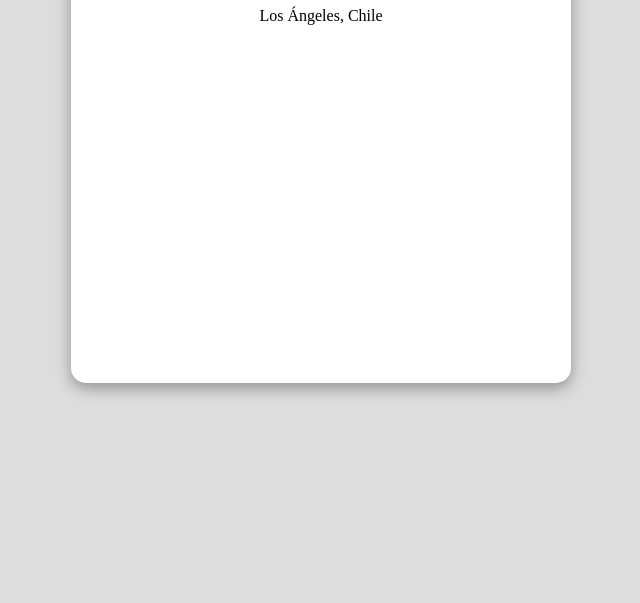
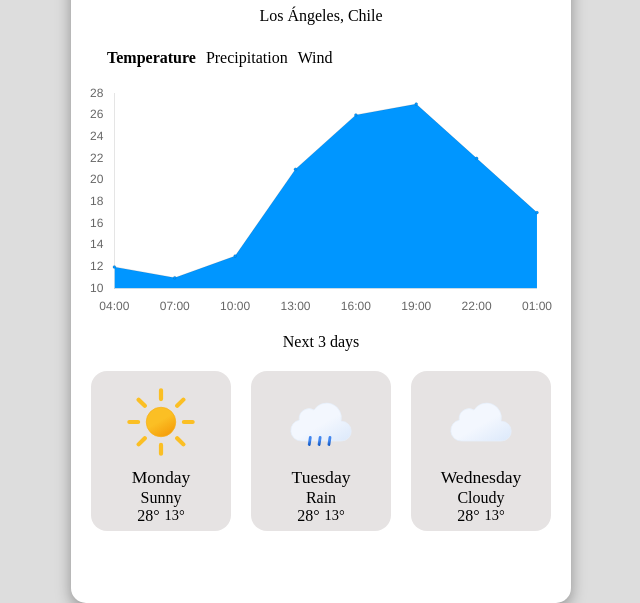
Before and after one commit to MiguelHigueraDev/weather-app, a website built with webpack: page src/index.html in a window 1280 px wide. Shown: the part 297-900 px from the top of the page, without its empty margins (319-959 px from the left). Before the commit the page ends 800 px from the top, so only its background shows below. Built offline with nearby package versions, Linux system fonts and the light colour scheme.

Commit message:
Finish base design

```diff
--- a/package.json
+++ b/package.json
@@ -15,6 +15,9 @@
     "@babel/preset-env": "^7.23.3",
     "babel-loader": "^9.1.3",
     "css-loader": "^6.8.1",
+    "eslint": "^8.54.0",
+    "eslint-config-airbnb-base": "^15.0.0",
+    "eslint-plugin-import": "^2.29.0",
     "html-webpack-plugin": "^5.5.3",
     "style-loader": "^3.3.3",
     "webpack": "^5.89.0",
--- a/src/index.html
+++ b/src/index.html
@@ -10,7 +10,7 @@
 <body>
     <main>
         <div class="weather-temperature">
-            <img src="./icons/svg/thunderstorms-day-rain.svg">
+            <img src="./icons/svg/thunderstorms-day-rain.svg" alt="Thunderstorm">
             <h1>19°C</h1>
             <h3>Thunderstorm</h3>
         </div>
@@ -18,7 +18,52 @@
             <h3>Los Ángeles, Chile</h3>
         </div>
         <div class="daily-forecast">
+            <div class="info-selector">
+                <ul>
+                    <li class="selected-info">Temperature</li>
+                    <li>Precipitation</li>
+                    <li>Wind</li>
+                </ul>
+            </div>
             <canvas id="daily-forecast-chart"></canvas>
+        </div>
+        <div class="weekly-forecast">
+            <h3>Next 3 days</h3>
+            <div class="weather-cards">
+                <div class="weather-card">
+                    <img src="./icons/svg/clear-day.svg">
+                    <div class="weather-card-text">
+                        <h4 class="day">Monday</h4>
+                        <h5 class="daily-forecast">Sunny</h5>
+                        <div class="high-and-low">
+                            <p class="high">28°</p>
+                            <p class="low">13°</p>
+                        </div>
+                    </div>
+                </div>
+                <div class="weather-card">
+                    <img src="./icons/svg/rain.svg">
+                    <div class="weather-card-text">
+                        <h4 class="day">Tuesday</h4>
+                        <h5 class="daily-forecast">Rain</h5>
+                        <div class="high-and-low">
+                            <p class="high">28°</p>
+                            <p class="low">13°</p>
+                        </div>
+                    </div>
+                </div>
+                <div class="weather-card">
+                    <img src="./icons/svg/cloudy.svg">
+                    <div class="weather-card-text">
+                        <h4 class="day">Wednesday</h4>
+                        <h5 class="daily-forecast">Cloudy</h5>
+                        <div class="high-and-low">
+                            <p class="high">28°</p>
+                            <p class="low">13°</p>
+                        </div>
+                    </div>
+                </div>
+            </div>
         </div>
     </main>
 </body>
--- a/src/index.js
+++ b/src/index.js
@@ -1 +1,54 @@
-const dailyForecastChart = document.getElementById('daily-forecast-chart');
+import {
+  Chart, CategoryScale, LinearScale, LineController, PointElement, LineElement, Filler, Tooltip,
+} from 'chart.js';
+
+Chart.register(CategoryScale);
+Chart.register(LinearScale);
+Chart.register(LineController);
+Chart.register(PointElement);
+Chart.register(LineElement);
+Chart.register(Filler);
+Chart.register(Tooltip);
+
+const chart = document.getElementById('daily-forecast-chart');
+
+const data = [12, 11, 13, 21, 26, 27, 22, 17];
+
+const forecast = new Chart(chart, {
+  type: 'line',
+  data: {
+    labels: ['04:00', '07:00', '10:00', '13:00', '16:00', '19:00', '22:00', '01:00'],
+    datasets: [{
+      label: 'Temperature',
+      data,
+      borderWidth: 1,
+      fill: true,
+      pointRadius: 1.5,
+    }],
+  },
+  options: {
+    scales: {
+      y: {
+        beginAtZero: false,
+        grid: {
+          display: false,
+        },
+      },
+      x: {
+        grid: {
+          display: false,
+        },
+      },
+    },
+    line: {
+      borderColor: '#FF0000',
+    },
+    backgroundColor: '#0096FF',
+    tooltips: {
+      enabled: true,
+      mode: 'index',
+      intersect: false,
+
+    },
+  },
+});
--- a/src/style.css
+++ b/src/style.css
@@ -53,7 +53,7 @@ main {
 	display: flex;
 	flex-direction: column;
 	width: 500px;
-	height: 70%;
+	height: 900px;
 	padding: 16px;
 	gap: 10px;
 	background-color: white;
@@ -67,7 +67,7 @@ main {
 	display: flex;
 	flex-direction: column;
 	position: relative;
-	height: 30%;
+	height: 32%;
 	width: 100%;
 	align-items: center;
 	justify-content: end;
@@ -92,16 +92,106 @@ main {
 .weather-location {
 	display: flex;
 	flex-direction: column;
-	height: 15%;
+	height: 3%;
 	width: 100%;
 	align-items: center;
 	justify-content: start;
 }
 
+/* Daily forecast */
+
+.info-selector {
+	align-self: flex-start;
+	margin-left: 20px;
+	margin-bottom: 10px;
+	align-items: center;
+}
+
+.info-selector ul {
+	display: flex;
+	gap: 10px;
+	align-items: center;
+	justify-content: center;
+	height: 30px;
+}
+
+.info-selector li {
+	list-style-type: none;
+	display: flex;
+}
+
+.selected-info {
+	font-weight: 700;
+}
+
 .daily-forecast {
 	display: flex;
-	flex-direction: row;
+	flex-direction: column;
+	height: 30%;
+	width: 100%;
+	align-items: center;
+}
+
+/* Weekly (3 days) forecast */
+
+.weekly-forecast {
+	margin-top: 20px;
+	display: flex;
+	flex-direction: column;
 	height: 25%;
 	width: 100%;
 	align-items: center;
+	gap: 20px;
 }
+
+.weather-cards {
+	display: flex;
+	gap: 20px;
+}
+
+.weather-card {
+	display: flex;
+	flex-direction: column;
+	padding: 16px;
+	width: 140px;
+	height: 160px;
+	background-color: #e6e3e3;
+	align-items: center;
+	justify-content: center;
+	border-radius: 16px;
+}
+
+.weather-card img {
+	width: 90px;
+	height: 90px;
+}
+
+.weather-card-text {
+	display: flex;
+	flex-direction: column;
+	gap: 1px;
+}
+
+.high-and-low {
+	display: flex;
+	gap: 5px;
+	justify-content: center;
+}
+
+.day {
+	font-size: 1.1rem;
+}
+
+.daily-forecast {
+	font-size: 1rem;
+}
+
+.high {
+	font-weight: 500;
+	font-size: 1rem;
+}
+
+.low {
+	font-weight: 300;
+	font-size: 0.9rem;
+}
```
Also changed, not shown: .eslintrc.json (added), 1 other file.
